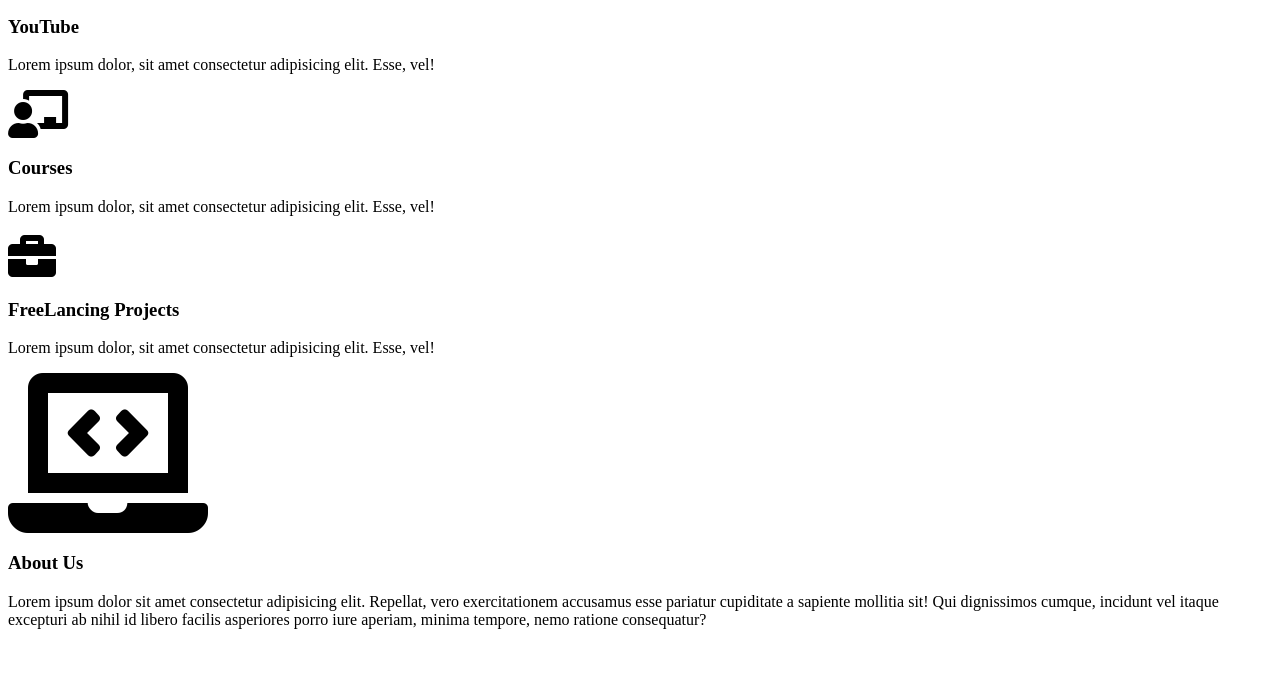
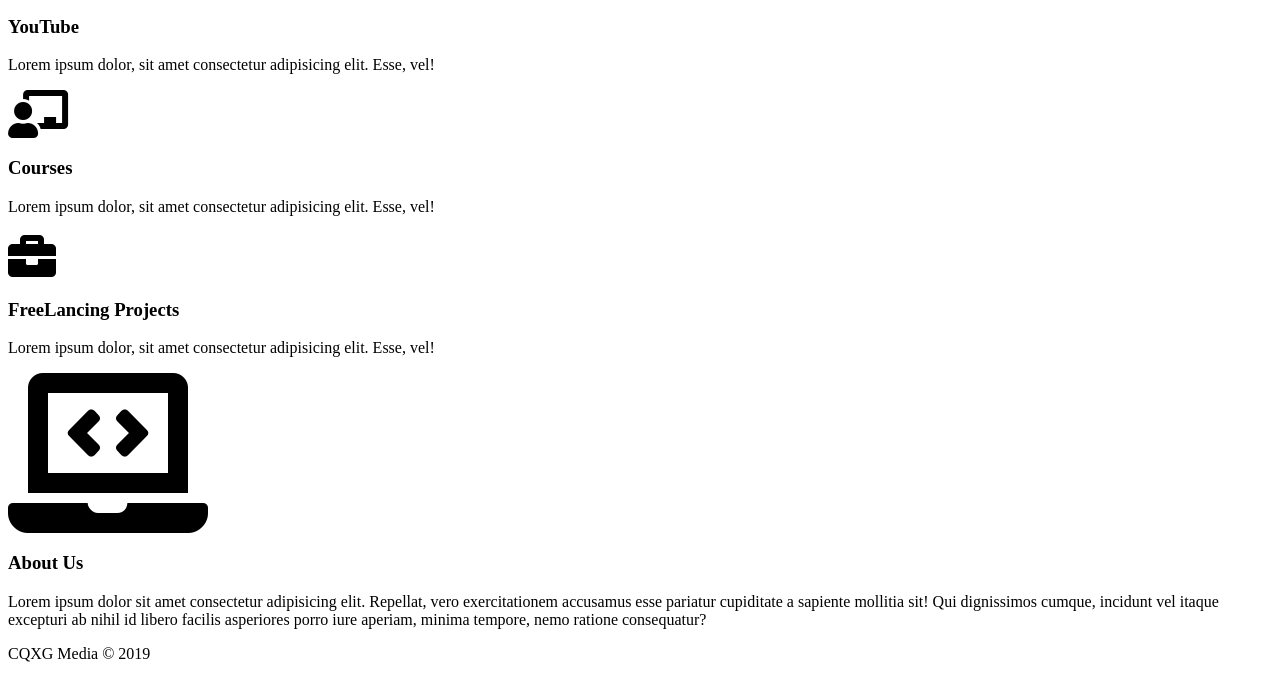
Before and after one commit to cqxg/Landing-Page-With-Blur-Effect, a plain HTML site: page index.html in a window 1280 px wide. Shown: the part 372-1051 px from the top of the page. Before the commit the page ends 1017 px from the top, so only its background shows below. Drawn offline with Linux system fonts and the light colour scheme.

Commit message:
feat:add footer

```diff
--- a/index.html
+++ b/index.html
@@ -58,8 +58,11 @@
                 </div>
             </div>
         </section>
+  </main>
 
-    </main>
+  <footer class="center">
+      <p>CQXG Media &copy; 2019</p>
+  </footer>
 
 </body>
 </html>
```
